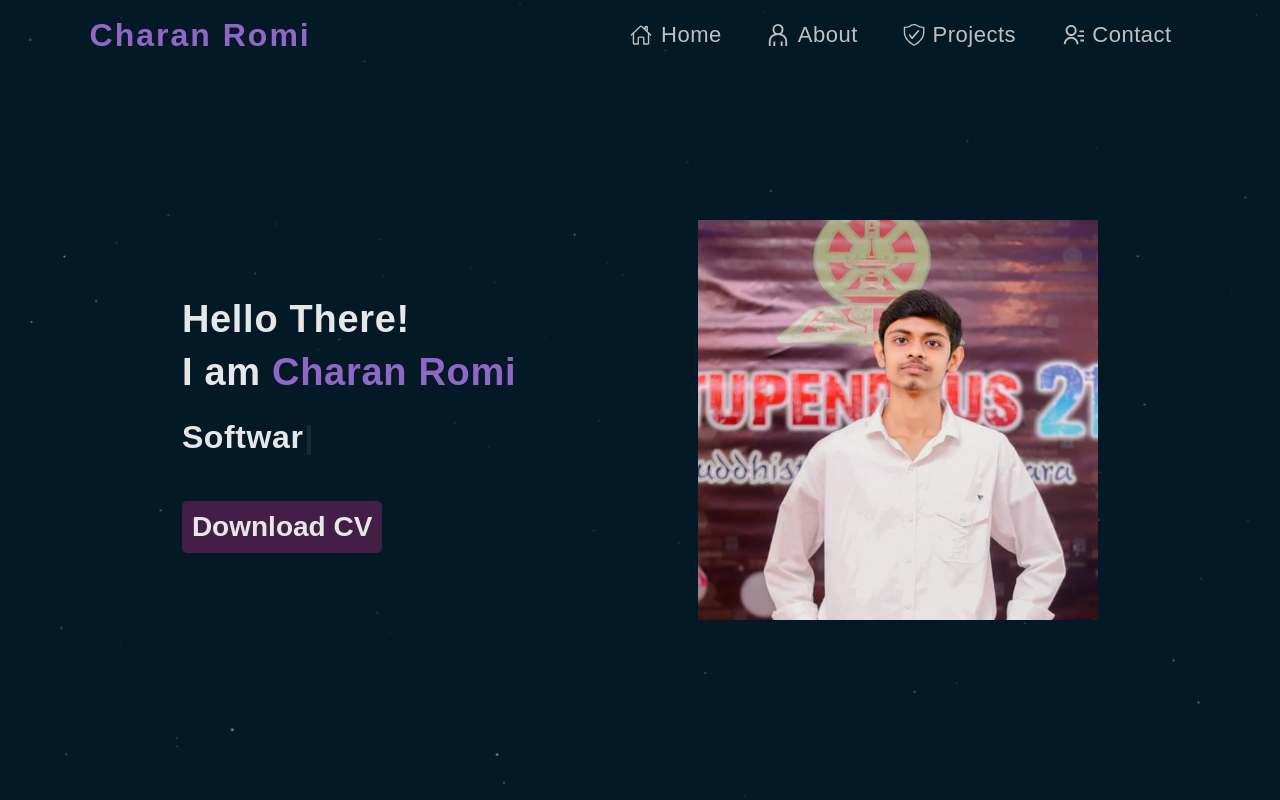
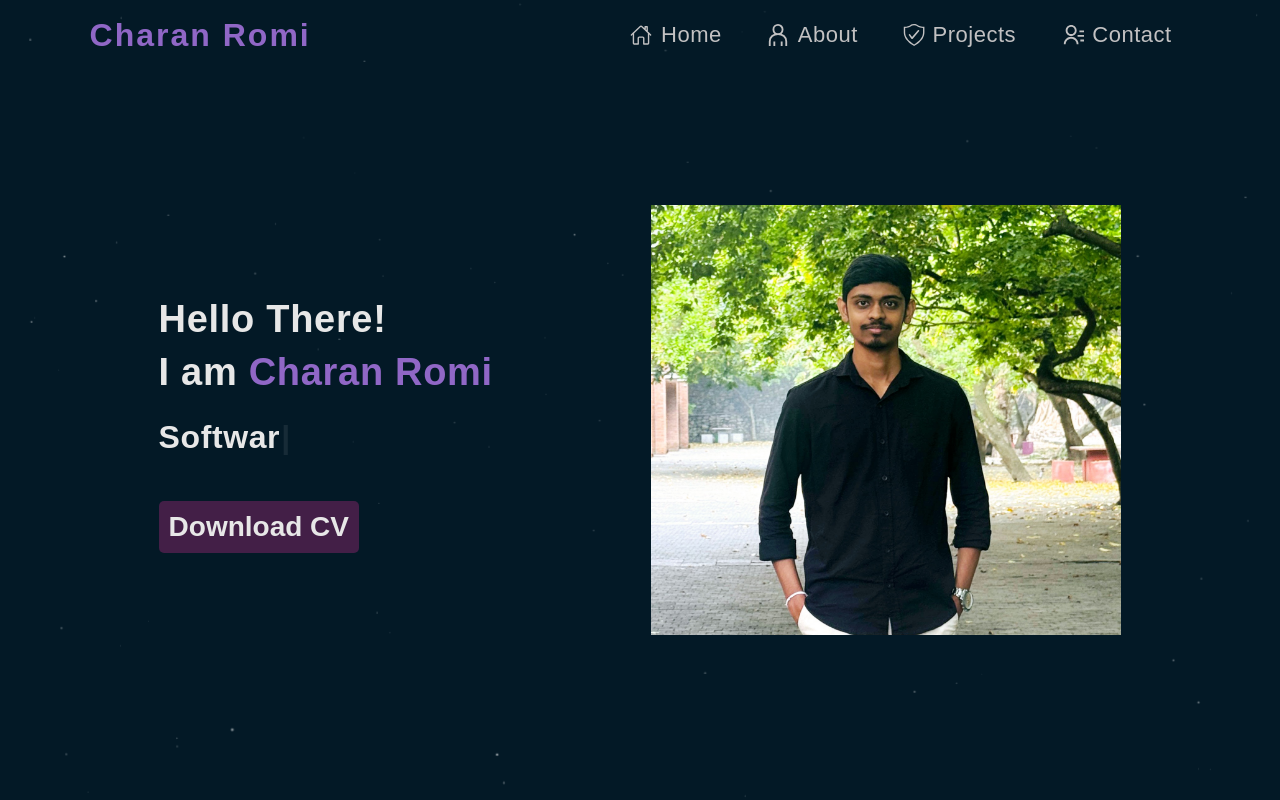
Before and after one commit to charan2r/my-portfolio, a React (Vite) app in the folder portfolio/: page / in a window 1280 px wide. Shown: the top 800 px of the page. Built offline with nearby package versions, Linux system fonts and the light colour scheme.

Commit message:
new updates

```diff
--- a/portfolio/src/components/Home.jsx
+++ b/portfolio/src/components/Home.jsx
@@ -1,6 +1,7 @@
 import Tilt from "react-parallax-tilt";
 import Gamer from "../assets/gamer.jpg";
-import Charan from "../assets/charan.jpg";
+//import Charan from "../assets/charan.jpg";
+import Charan2 from "../assets/charan2.jpg";
 import Type from "./Type";
 import { IoLogoGameControllerB } from "react-icons/io";
 import CV from "../assets/Charan_Romi_CV.pdf";
@@ -19,7 +20,7 @@ const Home = () => {
             <a href={CV} download='Charan_Romi_CV.pdf' className="downloadCV">Download CV</a>
 
           </div>
-          <img src={Charan} alt="new" className="illustration"/>
+          <img src={Charan2} alt="new" className="illustration"/>
 
         </div>
 
--- a/portfolio/src/index.css
+++ b/portfolio/src/index.css
@@ -222,8 +222,8 @@ b{
 }
 
 .illustration{
-  width: 400px;
-  height: 400px;
+  width: 470px;
+  height: 430px;
 }
 
 @media(max-width:900px){
```
Also changed, not shown: portfolio/src/assets/charan2.jpg (added), 1 other file (tests, documents, lock files or other folders).
